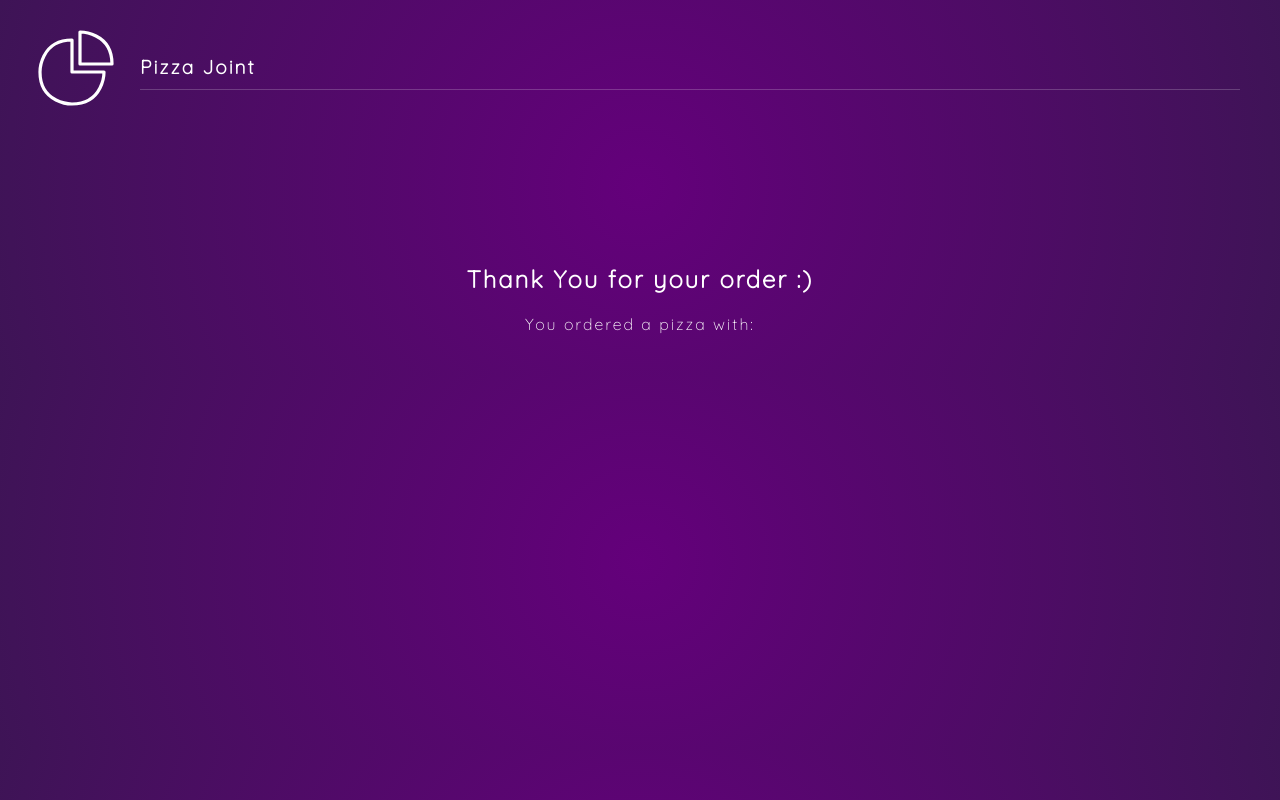
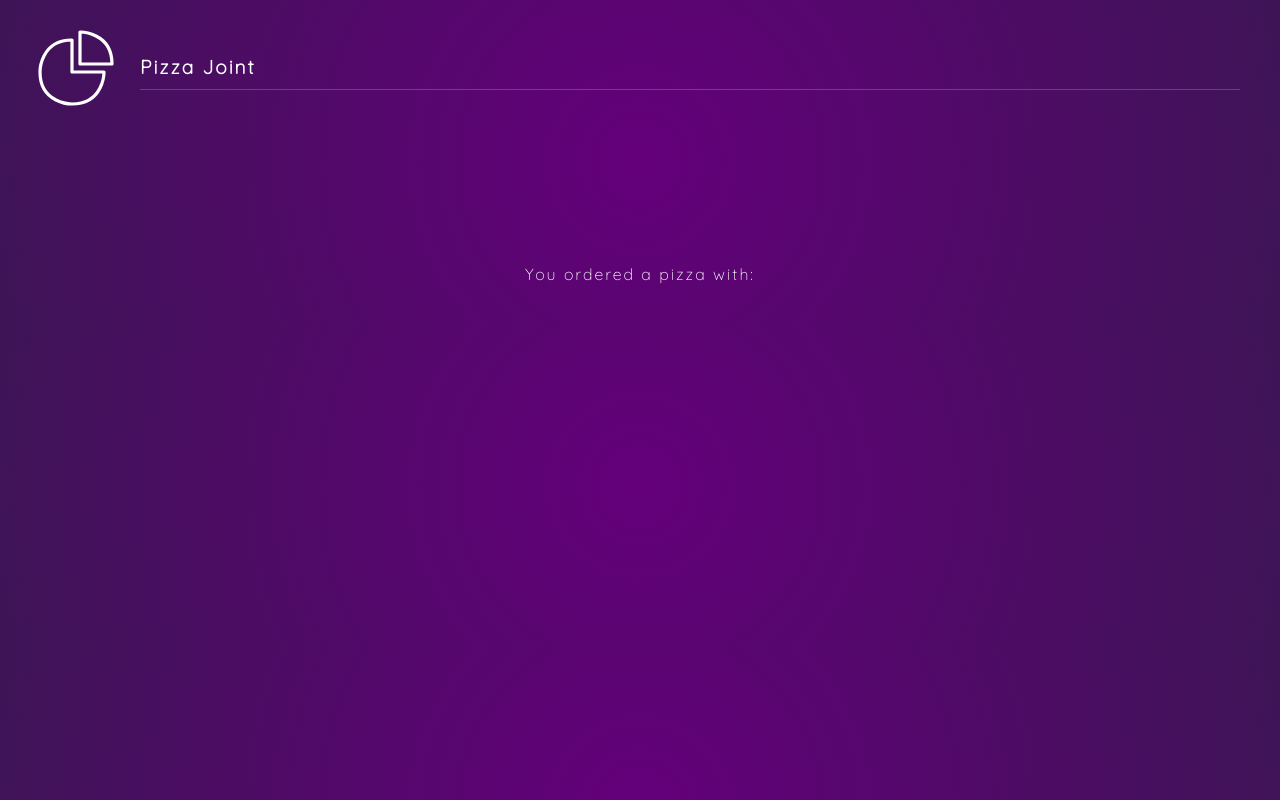
Before and after one commit to adiakbar/react-framer-motion-thenetninja, a React (Create React App) app: page /order in a window 1280 px wide. Built offline with nearby package versions, Linux system fonts and the light colour scheme.

Commit message:
animated presence in order component

```diff
--- a/src/components/Order.js
+++ b/src/components/Order.js
@@ -1,13 +1,60 @@
-import React from 'react'
+  import React, { useState } from 'react';
+import { motion, AnimatePresence } from 'framer-motion';
 
-const Order = ({pizza}) => {
+const containerVariants = {
+  hidden: {
+    opacity: 0,
+    x: '100vw',
+    transition: {
+      staggerChildren: 0.5,
+    }
+  },
+  visible: {
+    opacity: 1,
+    x: 0,
+    transition: {
+      type: 'spring',
+      mass: 0.4,
+      damping: 8,
+      staggerChildren: 0.4,
+      when: "beforeChildren",
+    }
+  },
+};
+
+const childVariants = {
+  hidden: {
+    opacity: 0,
+  },
+  visible: {
+    opacity: 1,
+  }
+}
+
+const Order = ({ pizza }) => {
+  const [showTitle, setShowTitle] = useState(true);
+  setTimeout(() => {
+    setShowTitle(false);
+  }, 4000);
+
   return (
-    <div className="container order">
-      <h2>Thank You for your order :)</h2>
-      <p>You ordered a {pizza.base} pizza with:</p>
-      {pizza.toppings.map(topping => <div key={topping}>{topping}</div>)}
-    </div>
+    <motion.div className="container order"
+      variants={containerVariants}
+      initial="hidden"
+      animate="visible"
+    >
+      <AnimatePresence>
+        {showTitle && (
+          <motion.h2 exit={{ y: -1000 }}>Thank you for your order :)</motion.h2>
+        )}
+      </AnimatePresence>
+      <motion.p variants={childVariants}>You ordered a {pizza.base} pizza with:</motion.p>
+      <motion.div variants={childVariants}>
+        {pizza.toppings.map(topping => <div key={topping} >{topping}</div>)}
+      </motion.div>
+
+    </motion.div>
   )
 }
 
-export default Order
+export default Order;
```
